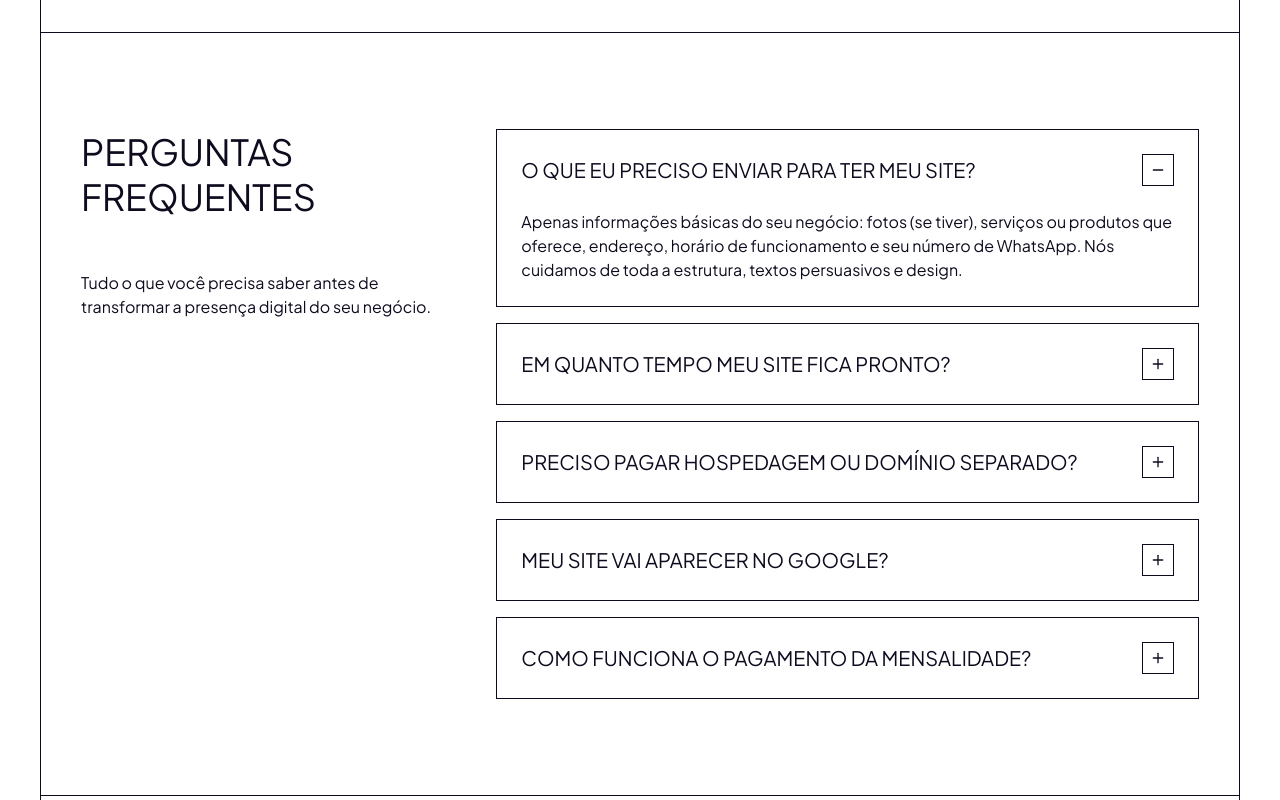
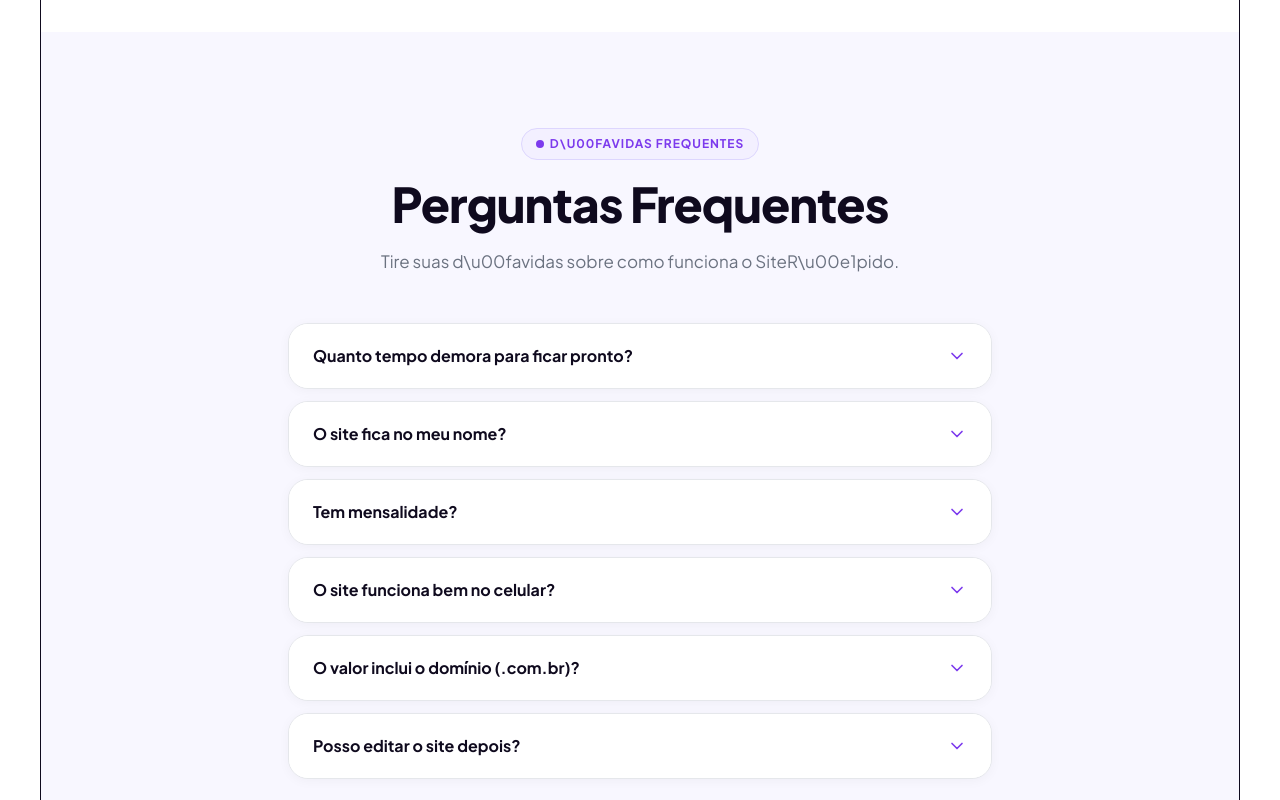
Before and after one commit to faelscarpato/siterapido, a React (Vite) app: page / in a window 1280 px wide. Shown: the part 4180-4980 px from the top of the page. Built offline with nearby package versions, Linux system fonts and the light colour scheme.

Commit message:
Refactor FAQ component with updated questions and answers

```diff
--- a/src/components/FAQ.tsx
+++ b/src/components/FAQ.tsx
@@ -1,72 +1,85 @@
 import React, { useState } from 'react';
-import { Plus, Minus } from 'lucide-react';
+import { ChevronDown } from 'lucide-react';
 
 const faqs = [
   {
-    question: "O QUE EU PRECISO ENVIAR PARA TER MEU SITE?",
-    answer: "Apenas informações básicas do seu negócio: fotos (se tiver), serviços ou produtos que oferece, endereço, horário de funcionamento e seu número de WhatsApp. Nós cuidamos de toda a estrutura, textos persuasivos e design."
+    q: 'Quanto tempo demora para ficar pronto?',
+    a: 'O site fica pronto em at\u00e9 72 horas (3 dias \u00fateis) ap\u00f3s voc\u00ea nos enviar as informa\u00e7\u00f5es, fotos e textos.',
   },
   {
-    question: "EM QUANTO TEMPO MEU SITE FICA PRONTO?",
-    answer: "Trabalhamos com um prazo de entrega super rápido de 72 horas úteis após o recebimento das informações do seu negócio. Sem enrolação de agência."
+    q: 'O site fica no meu nome?',
+    a: 'Sim! O site \u00e9 100% seu. Ap\u00f3s o primeiro ano, voc\u00ea pode continuar conosco ou hospedar em outro lugar.',
   },
   {
-    question: "PRECISO PAGAR HOSPEDAGEM OU DOMÍNIO SEPARADO?",
-    answer: "Não! A hospedagem já está inclusa em todos os planos. O domínio personalizado (.com.br) está incluso gratuitamente nos planos Catálogo e Conversão."
+    q: 'Tem mensalidade?',
+    a: 'N\u00e3o! Voc\u00ea paga apenas uma vez. Hospedagem e dom\u00ednio inclu\u00eddos no primeiro ano. A partir do segundo ano, h\u00e1 apenas uma taxa anual de manuten\u00e7\u00e3o de servidor.',
   },
   {
-    question: "MEU SITE VAI APARECER NO GOOGLE?",
-    answer: "Sim! Entregamos o site 100% otimizado para os motores de busca (SEO Local), o que ajuda muito o seu negócio a ser encontrado por clientes da sua região quando pesquisarem no Google."
+    q: 'O site funciona bem no celular?',
+    a: 'Com certeza! Todos os sites s\u00e3o desenvolvidos priorizando a vers\u00e3o mobile, que \u00e9 onde a maioria dos clientes acessa.',
   },
   {
-    question: "COMO FUNCIONA O PAGAMENTO DA MENSALIDADE?",
-    answer: "O pagamento é feito via cartão de crédito ou PIX, de forma automática e recorrente, sem prender o limite do seu cartão."
-  }
+    q: 'O valor inclui o dom\u00ednio (.com.br)?',
+    a: 'Nos planos Profissional e Premium, o dom\u00ednio .com.br est\u00e1 incluso no primeiro ano. No plano B\u00e1sico, o site funciona em subdom\u00ednio.',
+  },
+  {
+    q: 'Posso editar o site depois?',
+    a: 'No plano Premium, voc\u00ea ter\u00e1 um painel simples para editar conte\u00fados. Nos outros planos, \u00e9 s\u00f3 nos mandar no WhatsApp e fazemos a altera\u00e7\u00e3o para voc\u00ea.',
+  },
 ];
 
 export function FAQ() {
-  const [openIndex, setOpenIndex] = useState<number | null>(0);
+  const [open, setOpen] = useState<number | null>(null);
 
   return (
-    <section className="py-24 bg-background border-t border-outline" id="faq">
-      <div className="mx-auto px-6 sm:px-10">
-        <div className="flex flex-col lg:flex-row gap-16">
-          <div className="lg:w-1/3">
-            <h2 className="font-display-lg text-display-lg-mobile text-4xl md:text-headline-xl mb-6 text-on-surface uppercase leading-tight">
-              PERGUNTAS<br /><span className="text-primary">FREQUENTES</span>
-            </h2>
-            <div className="w-24 h-1 bg-primary mb-6"></div>
-            <p className="font-body-lg text-body-lg text-on-surface-variant max-w-[480px]">
-              Tudo o que você precisa saber antes de transformar a presença digital do seu negócio.
-            </p>
+    <section className="py-24" id="faq" style={{ background: '#F8F7FF' }}>
+      <div className="max-w-3xl mx-auto px-5 sm:px-8">
+        {/* Header */}
+        <div className="text-center mb-12">
+          <div className="section-label inline-flex mb-4">
+            <span style={{ width: 8, height: 8, borderRadius: '50%', background: '#7C3AED', display: 'inline-block' }} />
+            D\u00favidas frequentes
           </div>
+          <h2 className="section-title mb-4">Perguntas Frequentes</h2>
+          <p className="section-subtitle mx-auto">
+            Tire suas d\u00favidas sobre como funciona o SiteR\u00e1pido.
+          </p>
+        </div>
 
-          <div className="lg:w-2/3 flex flex-col gap-4">
-            {faqs.map((faq, index) => {
-              const isOpen = openIndex === index;
-              return (
-                <div
-                  key={index}
-                  className={`border ${isOpen ? 'border-primary' : 'border-outline'} bg-surface transition-colors cursor-pointer hover:border-primary`}
-                  onClick={() => setOpenIndex(isOpen ? null : index)}
-                >
-                  <div className="p-6 flex items-center justify-between gap-4">
-                    <h3 className="font-headline-lg text-lg sm:text-xl text-on-surface uppercase pr-4">{faq.question}</h3>
-                    <div className={`shrink-0 w-8 h-8 flex items-center justify-center border ${isOpen ? 'border-primary text-primary' : 'border-outline text-on-surface'} transition-colors`}>
-                      {isOpen ? <Minus size={16} /> : <Plus size={16} />}
-                    </div>
-                  </div>
-                  <div
-                    className={`overflow-hidden transition-all duration-300 ease-in-out ${isOpen ? 'max-h-96 opacity-100' : 'max-h-0 opacity-0'}`}
-                  >
-                    <div className="p-6 pt-0 font-body-md text-on-surface-variant">
-                      {faq.answer}
-                    </div>
-                  </div>
+        {/* FAQ Accordion */}
+        <div className="space-y-3">
+          {faqs.map((faq, i) => (
+            <div
+              key={i}
+              className="card overflow-hidden"
+              style={{ borderColor: open === i ? '#7C3AED' : '#E5E7EB' }}
+            >
+              <button
+                onClick={() => setOpen(open === i ? null : i)}
+                className="w-full px-6 py-5 flex items-center justify-between text-left"
+                style={{ background: open === i ? '#F8F7FF' : 'white' }}
+              >
+                <span className="font-bold text-base" style={{ color: '#0F0A1E' }}>
+                  {faq.q}
+                </span>
+                <ChevronDown
+                  size={20}
+                  style={{
+                    color: '#7C3AED',
+                    transform: open === i ? 'rotate(180deg)' : 'rotate(0deg)',
+                    transition: 'transform 0.2s',
+                  }}
+                />
+              </button>
+              {open === i && (
+                <div className="px-6 pb-5 pt-2">
+                  <p className="text-sm" style={{ color: '#6B7280', lineHeight: 1.7 }}>
+                    {faq.a}
+                  </p>
                 </div>
-              );
-            })}
-          </div>
+              )}
+            </div>
+          ))}
         </div>
       </div>
     </section>
```
